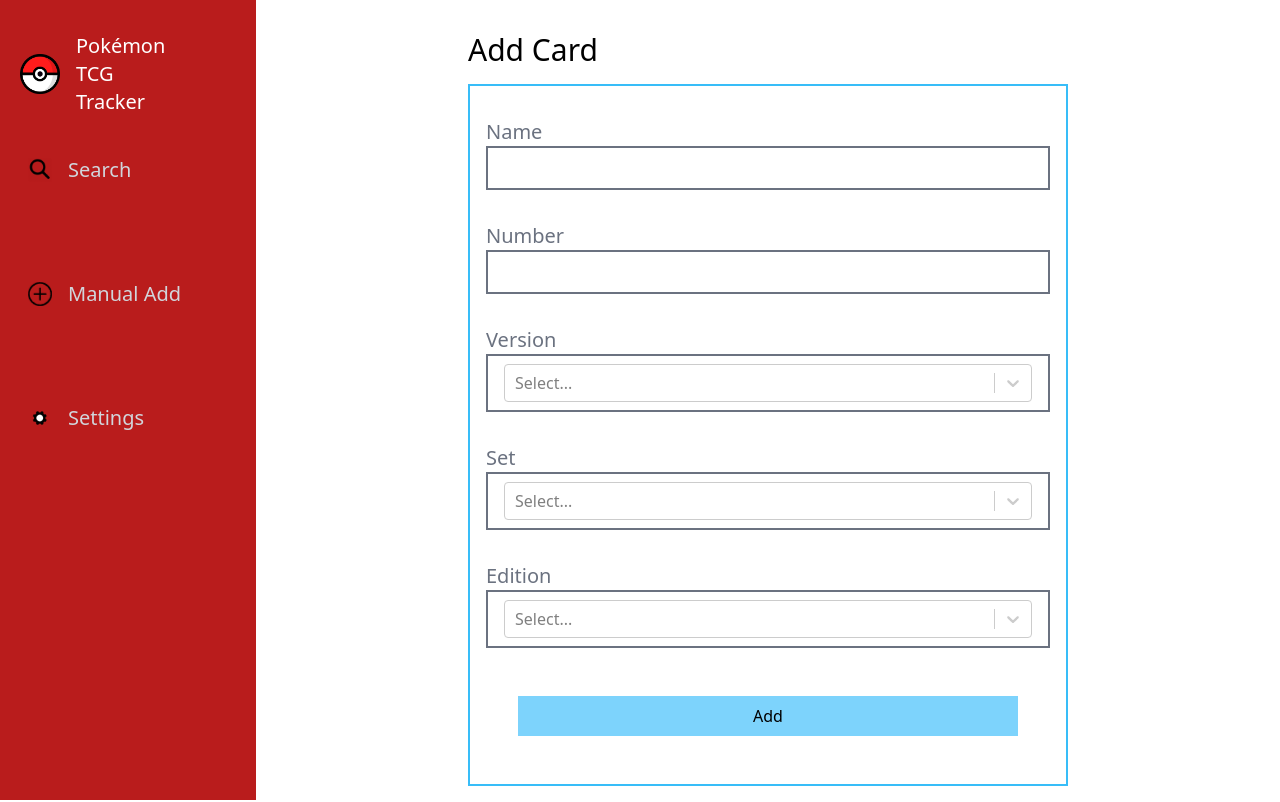
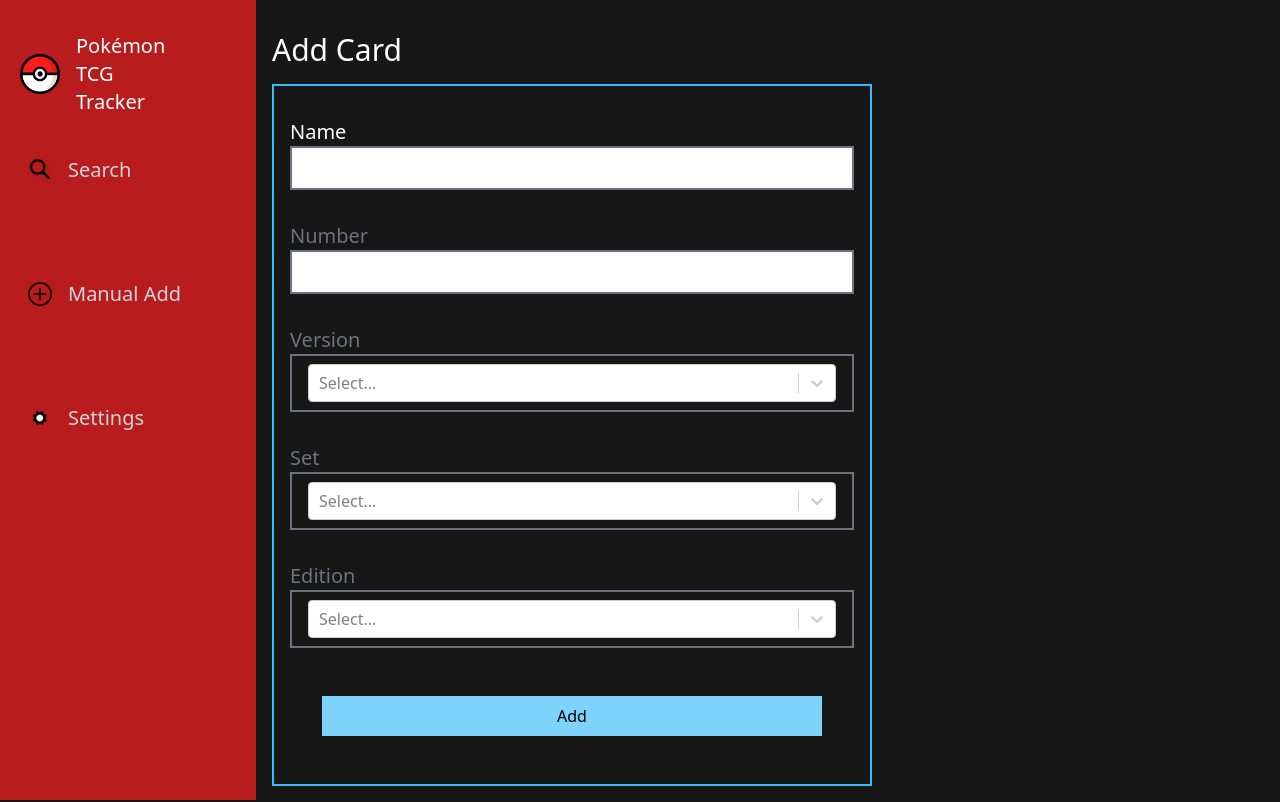
Before and after one commit to Mbai2000/Pokemon-TCG-Tracker, a React (Vite) app in the folder frontend/: page /cards/add in a window 1280 px wide. Built offline with nearby package versions, Linux system fonts and the light colour scheme.

Commit message:
Refactored pages, deleted unnessary settings page

```diff
--- a/frontend/src/App.jsx
+++ b/frontend/src/App.jsx
@@ -6,19 +6,22 @@
 import EditCard from './pages/EditCard';
 import ShowCard from './pages/ShowCard';
 import SearchCard from './pages/SearchCard';
-import Settings from './pages/Settings';
+import SidebarNav from './components/SidebarNav';
 
 const App = () => {
   return (
-    <Routes>
+    <div className='flex dark dark: bg-neutral-900'>
+      <SidebarNav/>
+      <Routes>
       <Route path='/' element ={<Home/>} />
       <Route path='/cards/add' element ={<AddCard />} />
       <Route path='/cards/edit/:id' element ={<EditCard />} />
       <Route path='/cards/delete/:id' element ={<DeleteCard />} />
       <Route path='/cards/details/:id' element ={<ShowCard />} />
       <Route path='/cards/search' element={<SearchCard/>} />
-      <Route path='/settings' element={<Settings/>} />
     </Routes>
+    </div>
+
   )
 }
 
--- a/frontend/src/pages/AddCard.jsx
+++ b/frontend/src/pages/AddCard.jsx
@@ -4,7 +4,6 @@
 import Spinner from "../components/Spinner";
 import Select from "react-select";
 import { useSnackbar } from "notistack";
-import SidebarNav from "../components/SidebarNav";
 
 const options = [
   {
@@ -407,13 +406,12 @@
   };
   return (
     <div className="flex">
-        <SidebarNav/>
       <div className="p-4 justify-center items-center mx-auto">
-        <h1 className="text-3xl my-4">Add Card</h1>
+        <h1 className="text-3xl my-4 dark: text-white">Add Card</h1>
         {loading ? <Spinner /> : ""}
         <div className="flex flex-col border-2 border-sky-400 rounded-x1 w-[600px] p-4 mx-auto">
           <div className="my-4">
-            <label className="text-xl mr-4 text-gray-500">Name</label>
+            <label className="text-xl mr-4 text-gray-500 dark: text-white">Name</label>
             <input
               type="text"
               value={name}
--- a/frontend/src/pages/Home.jsx
+++ b/frontend/src/pages/Home.jsx
@@ -2,7 +2,6 @@
 import axios from "axios";
 import Spinner from "../components/Spinner";
 import CardView from "../components/Home/CardView";
-import SidebarNav from "../components/SidebarNav";
 
 const Home = () => {
   const [cards, setCards] = useState([]);
@@ -23,8 +22,7 @@
   }, []);
   return (
     <div className="overflow-hidden flex max-h-screen">
-      <SidebarNav />
-      <h1 className="text-3xl my-8 p-7 flex-1 h-screen font-semibold">
+      <h1 className="text-3xl my-8 p-7 flex-1 h-screen font-semibold dark: text-white">
         Collection
       </h1>
       {loading ? <Spinner /> : <CardView cards={cards} />}
--- a/frontend/src/pages/SearchCard.jsx
+++ b/frontend/src/pages/SearchCard.jsx
@@ -1,11 +1,9 @@
 import React from "react";
 import SearchBar from "../components/Search/SearchBar";
-import SidebarNav from "../components/SidebarNav";
 
 const SearchCard = () => {
   return (
     <div className="overflow-hidden flex max-h-screen">
-      <SidebarNav/>
       <div className="justify-center items-center gap-x-4 mx-auto">
         <SearchBar />
       </div>
--- a/frontend/src/pages/Settings.jsx
+++ /dev/null
@@ -1,12 +0,0 @@
-import React from 'react'
-import SidebarNav from '../components/SidebarNav'
-
-const Settings = () => {
-  return (
-    <div className='flex'>
-      <SidebarNav/>
-    </div>
-  )
-}
-
-export default Settings
--- a/frontend/tailwind.config.js
+++ b/frontend/tailwind.config.js
@@ -9,4 +9,5 @@
   },
   plugins: [
   ],
+  darkMode: 'class'
 }
```
